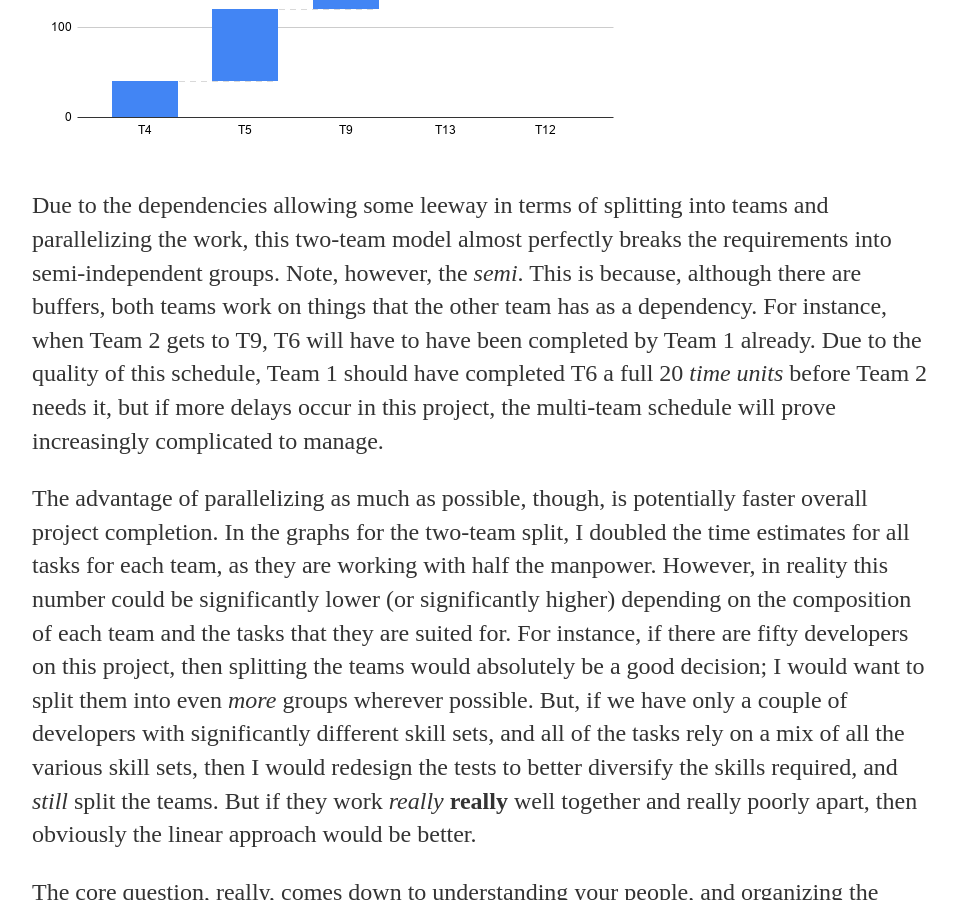
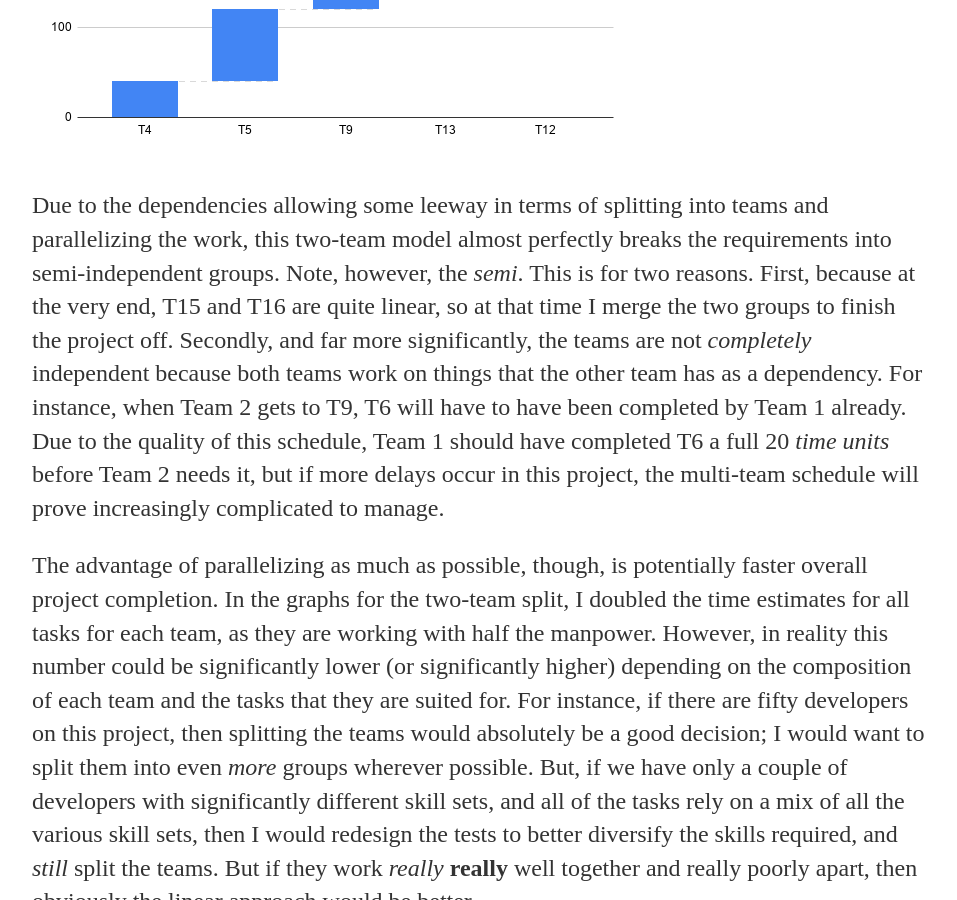
Before and after one commit to Quintuplin/quintuplin.github.io, a Jekyll site: the page built from _posts/2019-11-07-Chapter-23.md, in a window 1280 px wide and 900 px high, scrolled down 2603 px. Shown: the whole window, without its empty margins (160-1117 px from the left). Built offline with Jekyll 4.4.1, drawn with Linux system fonts in a browser that asks for light colours; comment, search, counter and statistics services are not loaded.

Commit message:
Update 2019-11-07-Chapter-23.md

```diff
--- a/_posts/2019-11-07-Chapter-23.md
+++ b/_posts/2019-11-07-Chapter-23.md
@@ -23,7 +23,7 @@
 Team 2:
 ![Team 2]({{ site.url }}/assets/2019-11-07-Team-2.png)
 
-Due to the dependencies allowing some leeway in terms of splitting into teams and parallelizing the work, this two-team model almost perfectly breaks the requirements into semi-independent groups. Note, however, the *semi*. This is because, although there are buffers, both teams work on things that the other team has as a dependency. For instance, when Team 2 gets to T9, T6 will have to have been completed by Team 1 already. Due to the quality of this schedule, Team 1 should have completed T6 a full 20 *time units* before Team 2 needs it, but if more delays occur in this project, the multi-team schedule will prove increasingly complicated to manage.
+Due to the dependencies allowing some leeway in terms of splitting into teams and parallelizing the work, this two-team model almost perfectly breaks the requirements into semi-independent groups. Note, however, the *semi*. This is for two reasons. First, because at the very end, T15 and T16 are quite linear, so at that time I merge the two groups to finish the project off. Secondly, and far more significantly, the teams are not *completely* independent because both teams work on things that the other team has as a dependency. For instance, when Team 2 gets to T9, T6 will have to have been completed by Team 1 already. Due to the quality of this schedule, Team 1 should have completed T6 a full 20 *time units* before Team 2 needs it, but if more delays occur in this project, the multi-team schedule will prove increasingly complicated to manage.
 
 The advantage of parallelizing as much as possible, though, is potentially faster overall project completion. In the graphs for the two-team split, I doubled the time estimates for all tasks for each team, as they are working with half the manpower. However, in reality this number could be significantly lower (or significantly higher) depending on the composition of each team and the tasks that they are suited for. For instance, if there are fifty developers on this project, then splitting the teams would absolutely be a good decision; I would want to split them into even *more* groups wherever possible. But, if we have only a couple of developers with significantly different skill sets, and all of the tasks rely on a mix of all the various skill sets, then I would redesign the tests to better diversify the skills required, and *still* split the teams. But if they work *really* **really** well together and really poorly apart, then obviously the linear approach would be better.
 
```
